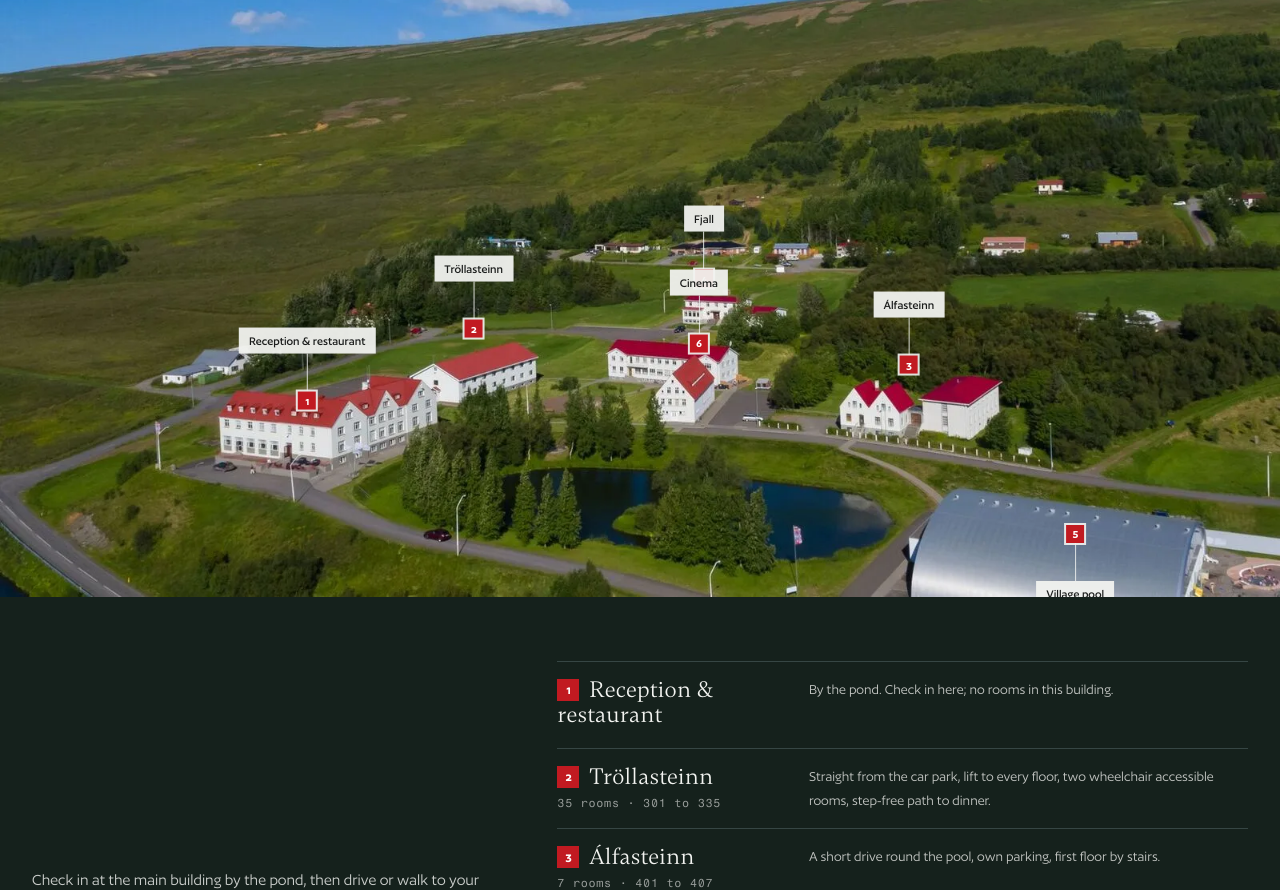
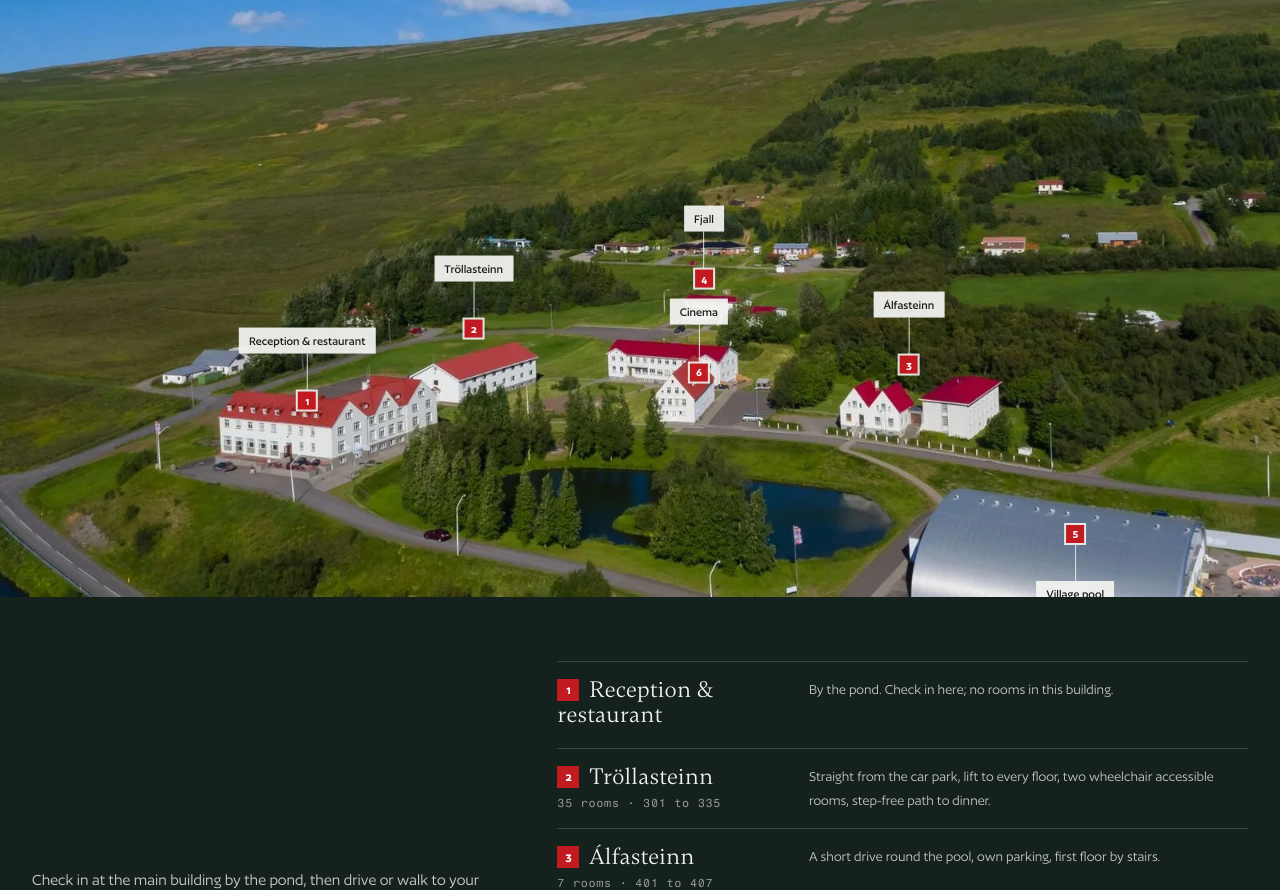
Before and after one commit to SindriMar02/hotellaugar-preview, a plain HTML site: page index.html in a window 1280 px wide. Shown: the part 1910-2800 px from the top of the page. Drawn offline with Linux system fonts and the light colour scheme.

Commit message:
Deploy c14505b (noindex preview)

```diff
--- a/index.html
+++ b/index.html
@@ -120,7 +120,7 @@
       <li class="hl-pin" data-house="fjall" style="--x: 55%; --y: 57%"><i>4</i><span>Fjall</span></li>
       <li class="hl-pin" data-house="alfasteinn" style="--x: 71%; --y: 69%"><i>3</i><span>Álfasteinn</span></li>
       <li class="hl-pin hl-pin--low" data-house="pool" style="--x: 84%; --y: 90%"><i>5</i><span>Village pool</span></li>
-      <li class="hl-pin" data-house="cinema" style="--x: 54.6%; --y: 66%"><i>6</i><span>Cinema</span></li>
+      <li class="hl-pin" data-house="cinema" style="--x: 54.6%; --y: 70%"><i>6</i><span>Cinema</span></li>
     </ul>
   </div>
   <div class="hl-plan__panel">
```
